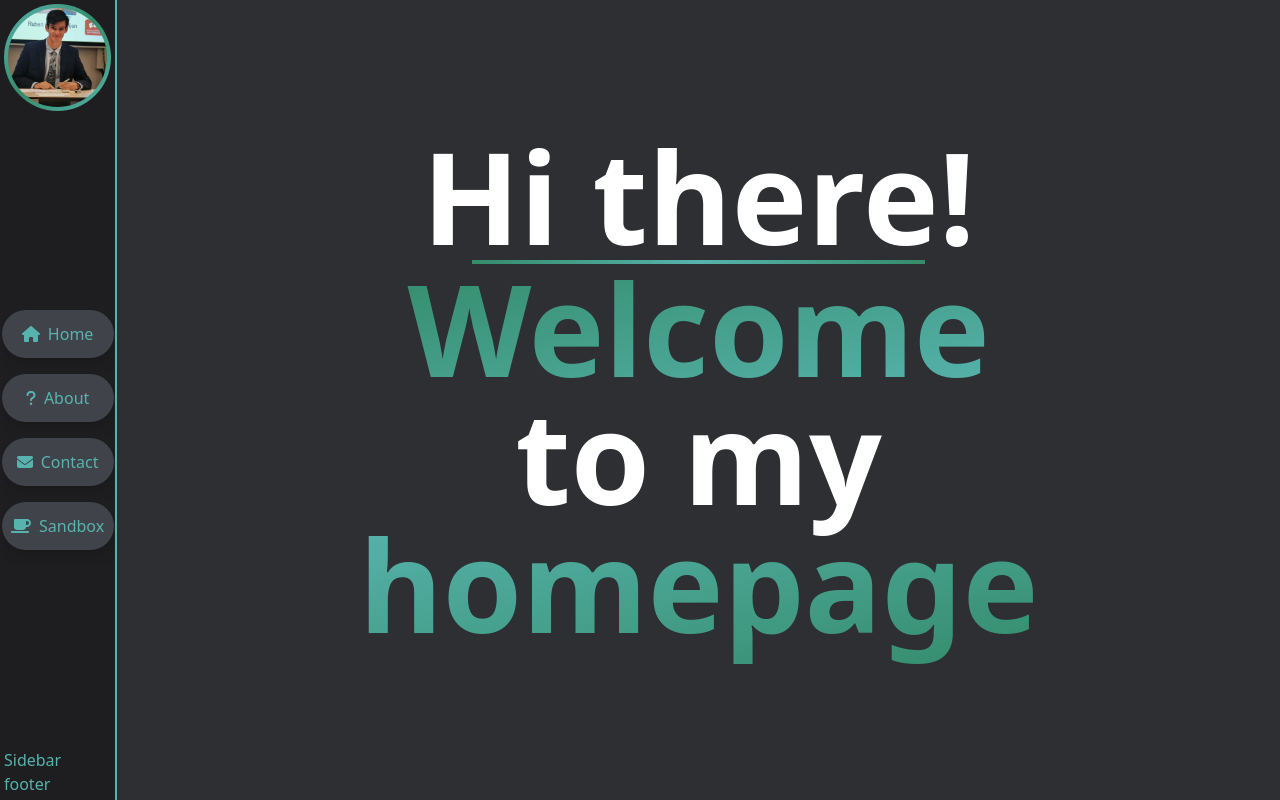
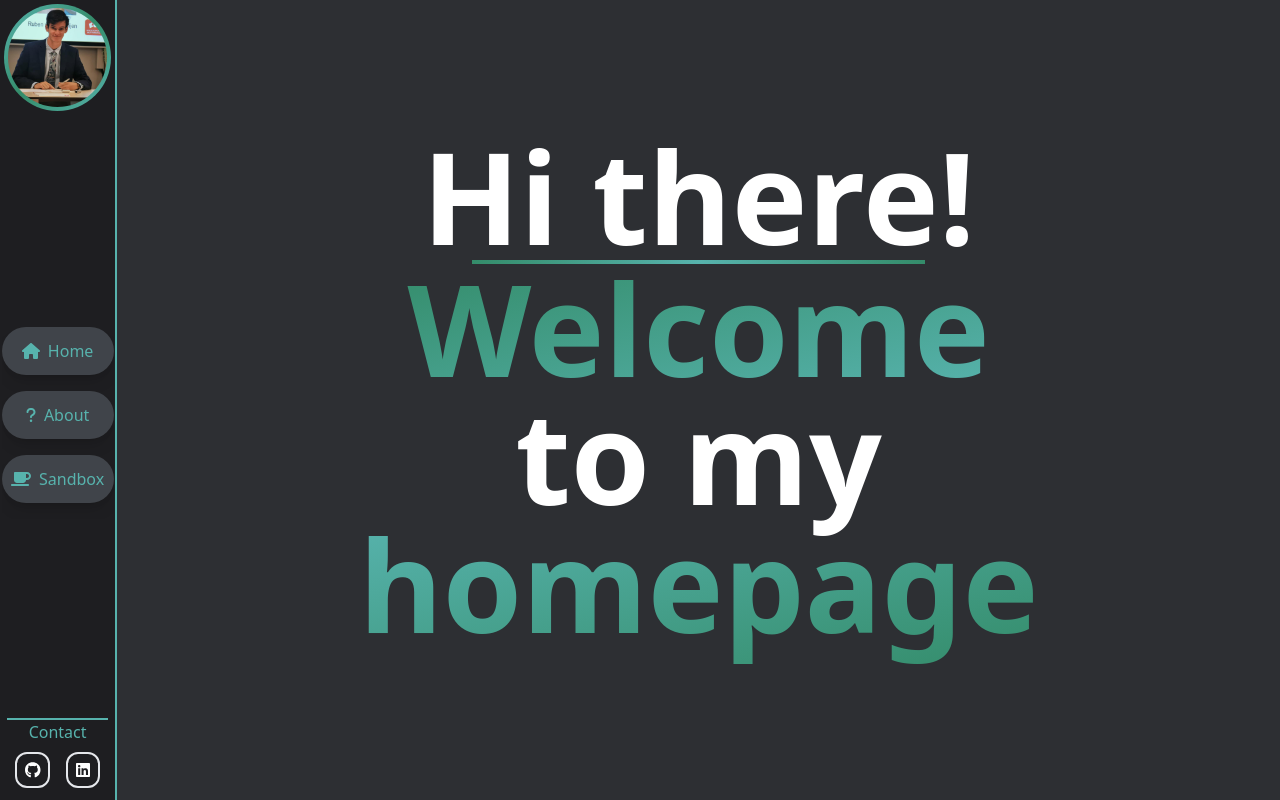
Before and after one commit to FRMeulen/me-online, a Vue app: page / in a window 1280 px wide. Built offline with nearby package versions, Linux system fonts and the light colour scheme.

Commit message:
Decided to put contact in the sidebar instead of a page.

```diff
--- /dev/null
+++ b/src/components/SideBar/SocialsIcon.vue
@@ -0,0 +1,20 @@
+<template>
+  <a
+    :href="link"
+    class="flex flex-row border-b-gray-200 border-2 my-2 mx-2 p-2 rounded-xl hover:bg-bgaccent text-white hover:text-primary transition-all"
+  >
+    <font-awesome-icon :icon="icon" class="" />
+  </a>
+</template>
+
+<script setup lang="ts">
+import { ref } from "vue";
+
+const props = defineProps({
+  iconName: String,
+  url: String,
+});
+
+const icon = ref(props.iconName);
+const link = ref(props.url);
+</script>
--- a/src/components/home/SocialsIcon.vue
+++ /dev/null
@@ -1,24 +0,0 @@
-<template>
-  <div
-    class="flex flex-row border-b-gray-200 border-2 my-1 px-2 rounded-xl hover:ml-2 transition-all"
-  >
-    <font-awesome-icon :icon="icon" class="text-white mt-1 mr-3" />
-    <a :href="link" class="card-text">
-      {{ desc }}
-    </a>
-  </div>
-</template>
-
-<script setup lang="ts">
-import { ref } from "vue";
-
-const props = defineProps({
-  iconName: String,
-  description: String,
-  url: String,
-});
-
-const icon = ref(props.iconName);
-const desc = ref(props.description);
-const link = ref(props.url);
-</script>
--- a/src/components/layout/SideBar.vue
+++ b/src/components/layout/SideBar.vue
@@ -21,22 +21,31 @@
         @click="navigate('about')"
       />
       <SideBarIcon
-        icon-name="fa-solid fa-envelope"
-        button-name="Contact"
-        @click="navigate('contact')"
-      />
-      <SideBarIcon
         icon-name="fa-solid fa-coffee"
         button-name="Sandbox"
         @click="navigate('sandbox')"
       />
     </div>
-    <div class="sidebar-footer">Sidebar footer</div>
+    <div class="sidebar-footer flex flex-col">
+      <div class="bg-primary w-full h-0.5"></div>
+      <span class="self-center">Contact</span>
+      <div class="socials-icons-container flex flex-row">
+        <SocialsIcon
+          icon-name="fa-brands fa-github"
+          url="https://github.com/FRMeulen"
+        />
+        <SocialsIcon
+          icon-name="fa-brands fa-linkedin"
+          url="https://www.linkedin.com/in/frmeulen/"
+        />
+      </div>
+    </div>
   </div>
 </template>
 
 <script setup lang="ts">
 import SideBarIcon from "@/components/SideBar/SideBarIcon.vue";
+import SocialsIcon from "@/components/SideBar/SocialsIcon.vue";
 import router from "@/router";
 
 const navigate = (view: string) => {
--- a/src/router/index.ts
+++ b/src/router/index.ts
@@ -13,11 +13,6 @@ const routes: Array<RouteRecordRaw> = [
     component: () => import("@/views/AboutView.vue"),
   },
   {
-    path: "/contact",
-    name: "contact",
-    component: () => import("@/views/ContactView.vue"),
-  },
-  {
     path: "/sandbox",
     name: "sandbox",
     component: () => import("@/views/SandBoxView.vue"),
--- a/src/views/ContactView.vue
+++ /dev/null
@@ -1,5 +0,0 @@
-<template>
-  <div class="contact h-full overflow-hidden"></div>
-</template>
-
-<script setup lang="ts"></script>
--- a/src/views/HomeView.vue
+++ b/src/views/HomeView.vue
@@ -47,6 +47,5 @@ interface ElementSize {
 }
 
 const view = ref(null);
-const intro_container = ref(null);
 const viewSize: ElementSize = useElementSize(view);
 </script>
```
